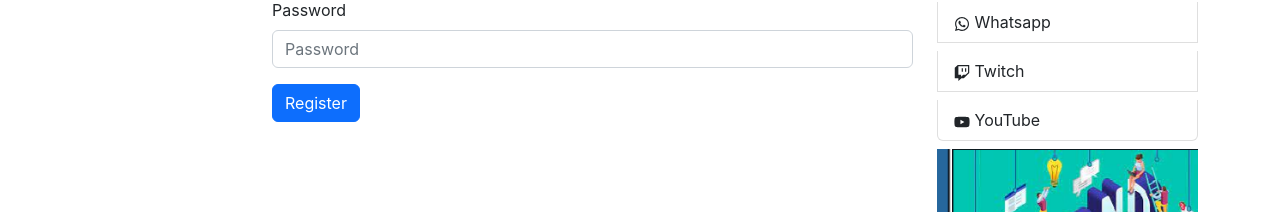
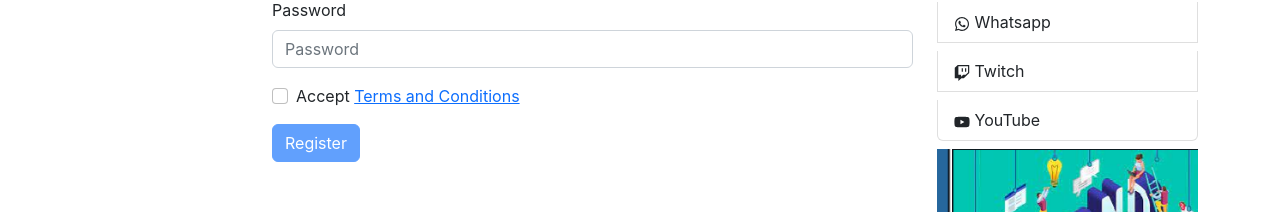
Before and after one commit to GitHub-Sanjit/Module-62, a React (Create React App) app in the folder dragon-news-client/: page /register in a window 1280 px wide. Shown: the part 340-552 px from the top of the page. Built offline with nearby package versions, Linux system fonts and the light colour scheme; no server answers.

Commit message:
62-3 Accept Terms and conditions update name and photo

```diff
--- a/dragon-news-client/src/Routes/Routes/Routes.js
+++ b/dragon-news-client/src/Routes/Routes/Routes.js
@@ -6,6 +6,7 @@ import Home from "../../pages/Home/Home/Home";
 import Login from "../../pages/Login/Login/Login";
 import Register from "../../pages/Login/Register/Register";
 import News from "../../pages/News/News/News";
+import TermsAndConditions from "../../pages/Others/TermsAndConditions/TermsAndConditions";
 import PrivetRoute from "../PrivetRoute/PrivetRoute";
 
 export const routes = createBrowserRouter([
@@ -46,6 +47,10 @@ export const routes = createBrowserRouter([
         path: "/register",
         element: <Register></Register>,
       },
+      {
+        path: "/terms",
+        element: <TermsAndConditions></TermsAndConditions>,
+      },
     ],
   },
 ]);
--- a/dragon-news-client/src/context/AuthProvider/AuthProvider.js
+++ b/dragon-news-client/src/context/AuthProvider/AuthProvider.js
@@ -6,6 +6,7 @@ import {
   signInWithEmailAndPassword,
   signInWithPopup,
   signOut,
+  updateProfile,
 } from "firebase/auth";
 import app from "../../firebase/firebase.config";
 
@@ -31,6 +32,10 @@ const AuthProvider = ({ children }) => {
     return signInWithEmailAndPassword(auth, email, password);
   };
 
+  const updateUserProfile = (profile) => {
+    return updateProfile(auth.currentUser, profile);
+  };
+
   const logOut = () => {
     setLoading(true);
     return signOut(auth);
@@ -48,7 +53,15 @@ const AuthProvider = ({ children }) => {
     };
   }, []);
 
-  const authInfo = { user, providerLogin, logOut, createUser, signIn, loading };
+  const authInfo = {
+    user,
+    providerLogin,
+    logOut,
+    createUser,
+    signIn,
+    loading,
+    updateUserProfile,
+  };
 
   return (
     <AuthContext.Provider value={authInfo}>{children}</AuthContext.Provider>
--- a/dragon-news-client/src/pages/Login/Register/Register.js
+++ b/dragon-news-client/src/pages/Login/Register/Register.js
@@ -1,12 +1,14 @@
 import React, { useContext, useState } from "react";
 import Button from "react-bootstrap/Button";
 import Form from "react-bootstrap/Form";
+import { Link } from "react-router-dom";
 import { AuthContext } from "../../../context/AuthProvider/AuthProvider";
 
 const Register = () => {
   const [error, setError] = useState("");
+  const [accepted, setAccepted] = useState(false);
 
-  const { createUser } = useContext(AuthContext);
+  const { createUser, updateUserProfile } = useContext(AuthContext);
 
   const handleSubmit = (event) => {
     event.preventDefault();
@@ -15,15 +17,30 @@ const Register = () => {
     const photoUrl = form.photoUrl.value;
     const email = form.email.value;
     const password = form.password.value;
-    console.log(name, photoUrl, email, password);
+    // console.log(name, photoUrl, email, password);
 
     createUser(email, password)
       .then((result) => {
         const user = result.user;
+        handleUpdateUserProfile(name, photoUrl);
         setError("");
         form.reset();
       })
       .catch((error) => setError(error.message));
+  };
+
+  const handleAccepted = (event) => {
+    setAccepted(event.target.checked);
+  };
+
+  const handleUpdateUserProfile = (name, photoUrl) => {
+    const profile = {
+      displayName: name,
+      photoURL: photoUrl,
+    };
+    updateUserProfile(profile)
+      .then(() => {})
+      .catch((e) => console.error(e));
   };
 
   return (
@@ -55,7 +72,18 @@ const Register = () => {
           required
         />
       </Form.Group>
-      <Button variant="primary" type="submit">
+      <Form.Group className="mb-3" controlId="formBasicCheckbox">
+        <Form.Check
+          type="checkbox"
+          onClick={handleAccepted}
+          label={
+            <>
+              Accept <Link to="/terms">Terms and Conditions</Link>
+            </>
+          }
+        />
+      </Form.Group>
+      <Button variant="primary" type="submit" disabled={!accepted}>
         Register
       </Button>
       <Form.Text className="text-danger">{error}</Form.Text>
--- /dev/null
+++ b/dragon-news-client/src/pages/Others/TermsAndConditions/TermsAndConditions.js
@@ -0,0 +1,15 @@
+import React from "react";
+import { Link } from "react-router-dom";
+
+const TermsAndConditions = () => {
+  return (
+    <div>
+      <h3>Here is Our Terms And Conditions</h3>
+      <p>
+        Go Back To Registration : <Link to="/register">Register</Link>
+      </p>
+    </div>
+  );
+};
+
+export default TermsAndConditions;
```
